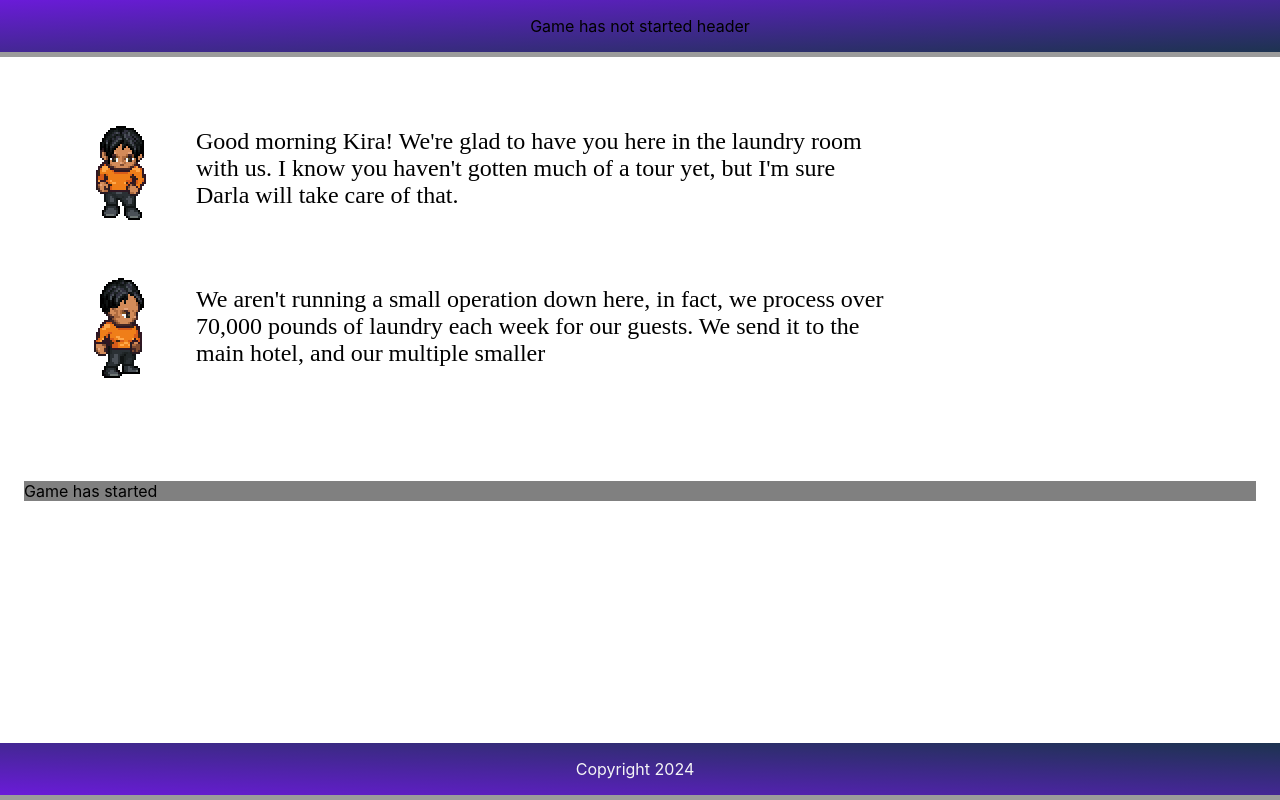
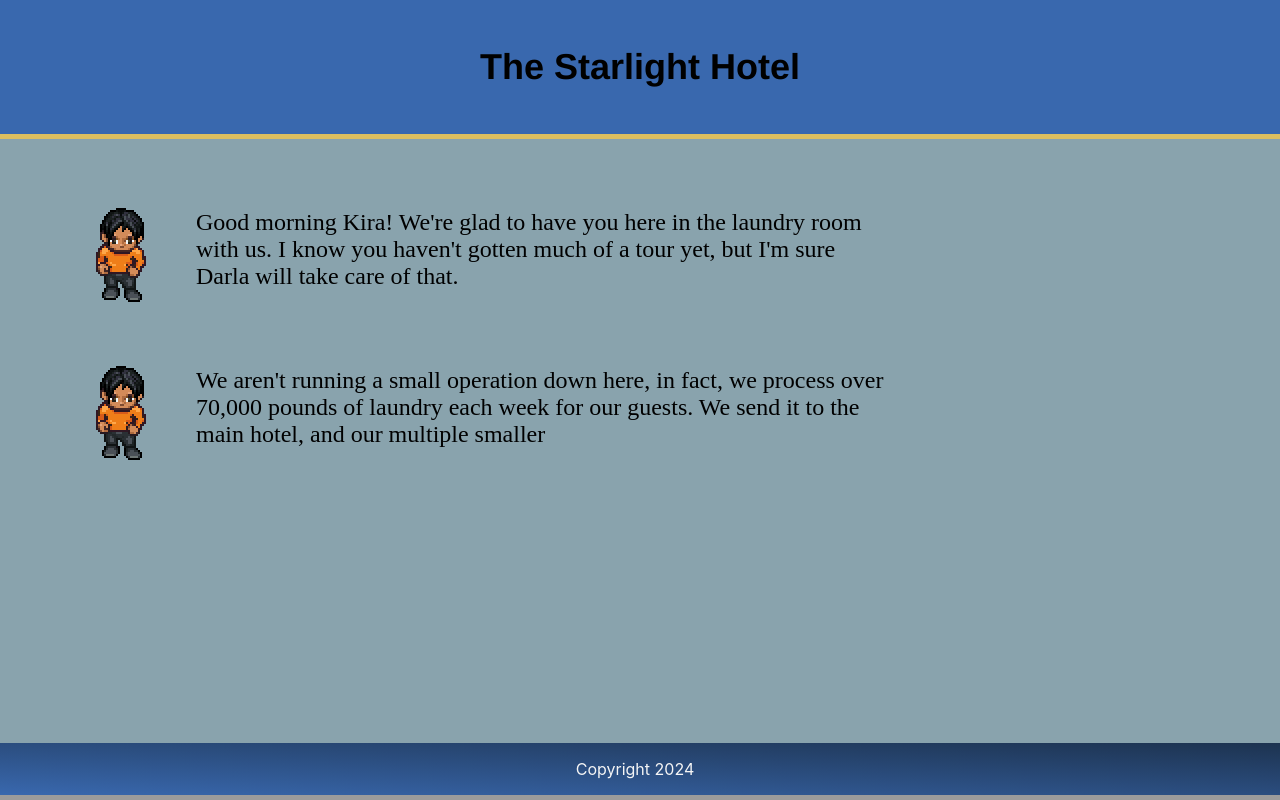
Before and after one commit to sdiener17/starlight-hotel, a React (Create React App) app: page /game in a window 1280 px wide. Built offline with nearby package versions, Linux system fonts and the light colour scheme.

Commit message:
Started working on laundry room logic

```diff
--- a/src/App.css
+++ b/src/App.css
@@ -1,6 +1,7 @@
 :root {
-  --primarySiteColor: #6a1bd8;
-  --secondarySiteColor: #956eae;
+  --primarySiteColor: rgb(57, 104, 174);
+  --secondarySiteColor: #ddbf5f;
+  --primaryBackground: #89a3ad;
   --darkSiteColor: #1d3350;
   --siteColor4: #1e4578;
   --lightTeal: #41B3A3;
@@ -12,8 +13,8 @@
   --lightGrey: #f5f5f5;
   --cardGrey: #c6c6c6;
   --darkGrey: #414141;
-  --buttonOne: #525252;
-  --buttonOneHover: #9b9b9b;
+  --buttonOne: #889499;
+  --buttonOneHover: #858063;
   --mediumGrey: #9b9b9b;
   --mainWhite: #ffffff;
   --mainBlack: #020202;
@@ -28,6 +29,7 @@ html,
 body,
 #app,
 #app > div {
+  background-color: var(--primaryBackground);
   width: 100% !important;
   margin: 0px !important;
   padding: 0px !important;
--- a/src/components/Gamepage/Gamepage.js
+++ b/src/components/Gamepage/Gamepage.js
@@ -29,7 +29,6 @@ export default function Gamepage() {
       {currentLocation === "whereTo" && (
         <WhereTo setCurrentLocation={setCurrentLocation} />
       )}
-      <div className="pageMain">Game has started</div>
     </PageWrapper>
   );
 }
--- a/src/components/Gamepage/LaundryRoom.js
+++ b/src/components/Gamepage/LaundryRoom.js
@@ -6,11 +6,25 @@
  * the starting scene is finished.
  * Used By: Gamepage
  */
-import React from "react";
+import React, { useState } from "react";
 import styled from "styled-components";
 import StyledGameButton from "../StyledGameButton";
+import { useStats, useStatsDispatch } from "../../data/GameContext.js";
 
 export default function LaundryRoom({ setCurrentLocation }) {
+  const stats = useStats();
+
+  const [disabledBWork, setDisabledBWork] = useState(
+    viewStat("tutorialStage") >= 1 ? false : true
+  );
+  const [disabledBTalk, setDisabledBTalk] = useState(false);
+  const [disabledBExploreOther, setDisabledExploreOther] = useState(
+    viewStat("tutorialStage") >= 1 ? false : true
+  );
+  const [disabledBExploreHere, setDisabledExploreHere] = useState(
+    viewStat("tutorialStage") >= 1 ? false : true
+  );
+
   const handleWorkButtonClick = (e) => {
     //do things
   };
@@ -23,28 +37,38 @@ export default function LaundryRoom({ setCurrentLocation }) {
   const handleExploreOtherClick = (e) => {
     setCurrentLocation("whereTo");
   };
+
+  //Function to retrieve a specific stat
+  function viewStat(statName) {
+    stats.map((s) => {
+      if (s.name === statName) {
+        return s.content;
+      }
+    });
+    return -1;
+  } //end viewStat
   return (
     <PageWrapper>
       <h2>Laundry Room</h2>
       <div>What would you like to do?</div>
       <StyledGameButton
         buttonContent={"Work"}
-        buttonDisabled={false}
+        buttonDisabled={disabledBWork}
         handleButtonClick={handleWorkButtonClick}
       />
       <StyledGameButton
         buttonContent={"Talk to a Coworker"}
-        buttonDisabled={false}
+        buttonDisabled={disabledBTalk}
         handleButtonClick={handleTalkButtonClick}
       />
       <StyledGameButton
         buttonContent={"Explore this Area"}
-        buttonDisabled={false}
+        buttonDisabled={disabledBExploreHere}
         handleButtonClick={handleExploreHereButtonClick}
       />
       <StyledGameButton
         buttonContent={"Explore another Area"}
-        buttonDisabled={false}
+        buttonDisabled={disabledBExploreOther}
         handleButtonClick={handleExploreOtherClick}
       />
     </PageWrapper>
--- a/src/components/Gamepage/NewGame.js
+++ b/src/components/Gamepage/NewGame.js
@@ -13,7 +13,7 @@ import { textRichard } from "../../data/npcInteractions";
 import { playerOptions } from "../../data/playerOptions";
 import FormattedTypeAnimation from "./FormattedTypeAnimation";
 import WhatNext from "./WhatNext";
-import { Richard } from "../sprites/Characters";
+import { Richard, MaterialGirl } from "../sprites/Characters";
 
 export default function NewGame({ setCurrentLocation }) {
   const [mostRecentTextPlayed, setMostRecentTextPlayed] = useState(0);
@@ -65,7 +65,7 @@ export default function NewGame({ setCurrentLocation }) {
       )}
       {showPlayerChoice1 && (
         <div className="npcText">
-          <Richard className="sprite-1" />
+          <MaterialGirl className="sprite-1" />
           <FormattedTypeAnimation
             text={choice1Text}
             delay={2000}
--- a/src/components/Header/Header.js
+++ b/src/components/Header/Header.js
@@ -28,7 +28,7 @@ export default function Header({ gameStarted }) {
           {/* <NavBar /> */}
         </div>
       ) : (
-        <div className="headerMain">Game has not started header</div>
+        <h1 className="headerMain">The Starlight Hotel</h1>
       )}
     </PageWrapper>
   );
@@ -39,13 +39,11 @@ const PageWrapper = styled.nav`
   position: sticky;
   top: 0;
   padding: 1rem 1.5rem;
-  background: linear-gradient(
-    to bottom right,
-    var(--primarySiteColor),
-    var(--darkSiteColor)
-  );
-  border-bottom: 5px solid var(--mediumGrey);
+  background: var(--primarySiteColor);
+  border-bottom: 5px solid var(--secondarySiteColor);
   z-index: 999;
+  font-family: "Helvetica Neue";
+  font-size: 1.5rem;
   /* width: 100%; */
   margin: 0;
   .headerMain {
--- a/src/components/sprites/Characters.js
+++ b/src/components/sprites/Characters.js
@@ -1,5 +1,6 @@
 import richard1 from "../../images/richard1.png";
 import richardStanding from "../../images/richardStanding1.png";
+import MaterialGirl1 from "../../images/materialGirlStanding1.png";
 import styled, { keyframes } from "styled-components";
 const animation = keyframes`
   100% { background-position: -1408px; }
@@ -13,5 +14,17 @@ export const Richard = styled.div`
   /* left: 50%; */
   /* transform: translate(-50%, -50%); */
   background: url(${richardStanding}) left center;
-  animation: ${animation} 2s steps(11) infinite;
+  animation: ${animation} 3s steps(11) infinite;
 `;
+
+export const MaterialGirl = styled.div`
+  /* size: 400%; */
+  height: 128px;
+  width: 128px;
+  /* position: absolute; */
+  /* top: 50%; */
+  /* left: 50%; */
+  /* transform: translate(-50%, -50%); */
+  background: url(${MaterialGirl1}) left center;
+  animation: ${animation} 3s steps(11) infinite;
+`;
--- a/src/data/GameContext.js
+++ b/src/data/GameContext.js
@@ -29,14 +29,14 @@ export function useStatsDispatch() {
 
 function statsReducer(stats, action) {
   switch (action.type) {
-    case "unknownthing": {
-      return [
-        ...stats,
-        {
-          name: "gameRunning",
-          content: 1,
-        },
-      ];
+    case "increment_tutorial_stage": {
+      return stats.map((s) => {
+        if (s.name === "tutorialStage") {
+          return { name: "tutorialStage", content: s.content + 1 };
+        } else {
+          return s;
+        }
+      });
     }
     case "start_game": {
       return stats.map((s) => {
@@ -119,4 +119,5 @@ const initialStats = [
   { name: "totalLargeTowelsFolded", content: 0 },
   { name: "totalSmallTowelsFolded", content: 0 },
   { name: "totalOrdersFilled", content: 0 },
+  { name: "tutorialStage", content: 0 },
 ];
--- a/src/data/npcInteractions.js
+++ b/src/data/npcInteractions.js
@@ -7,7 +7,7 @@ export const textManager1 = {
 export const textRichard = {
   t001: "Good morning Kira! We're glad to have you here in the laundry room with us. I know you haven't gotten much of a tour yet, but I'm sure Darla will take care of that.",
   t002: "We aren't running a small operation down here, in fact, we process over 70,000 pounds of laundry each week for our guests. We send it to the main hotel, and our multiple smaller beachside inns and restaurants.",
-  t003: "Exactly. I'm putting you with Darla for now. She's in charge of filling orders to our different locations. We get busy around this time of year, so I'm sure she'll keep you on your toes. Good luck!",
+  t003: "Tell me about it. I'm putting you with Darla for now. She's in charge of filling orders to our different locations. We get busy around this time of year, so I'm sure she'll keep you on your toes. Good luck!",
 };
 
 //DARLA ************************************************************************************************
```
Also changed, not shown: src/images/materialGirlStanding1.png (added).
